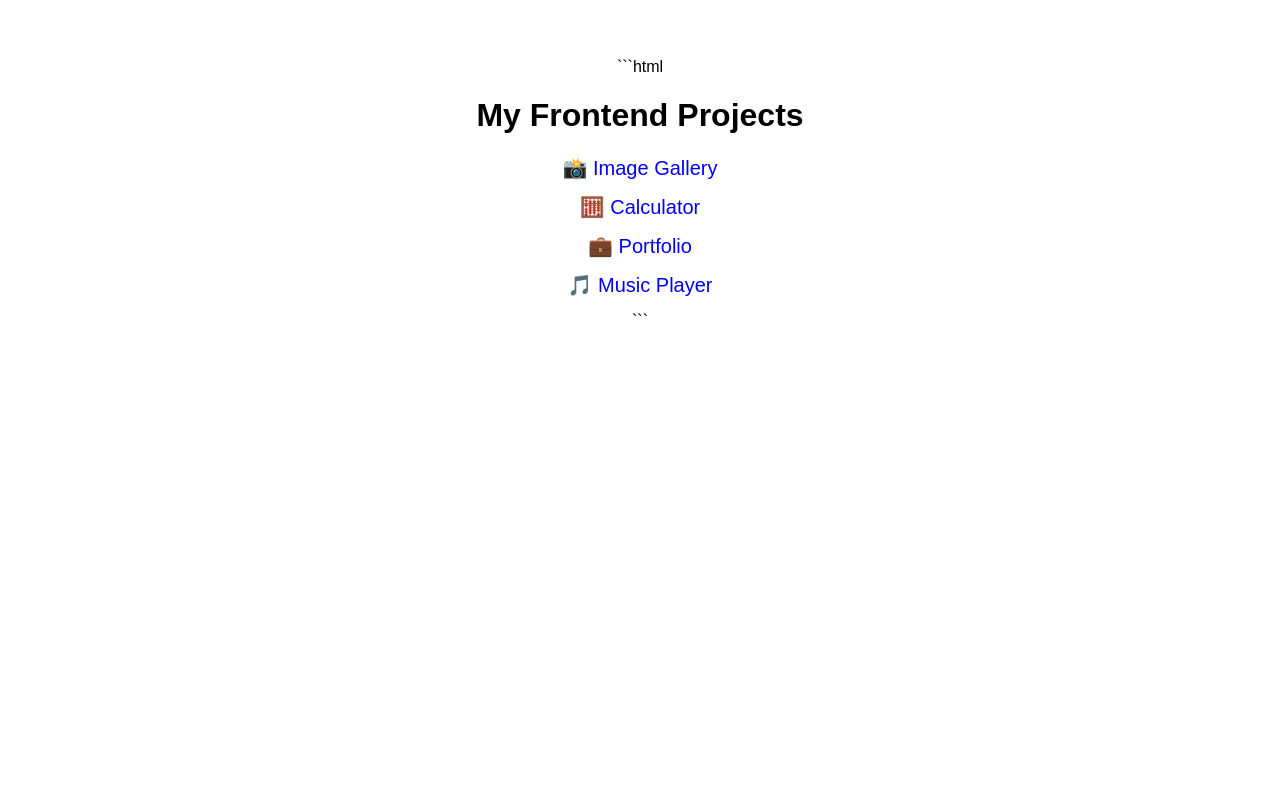
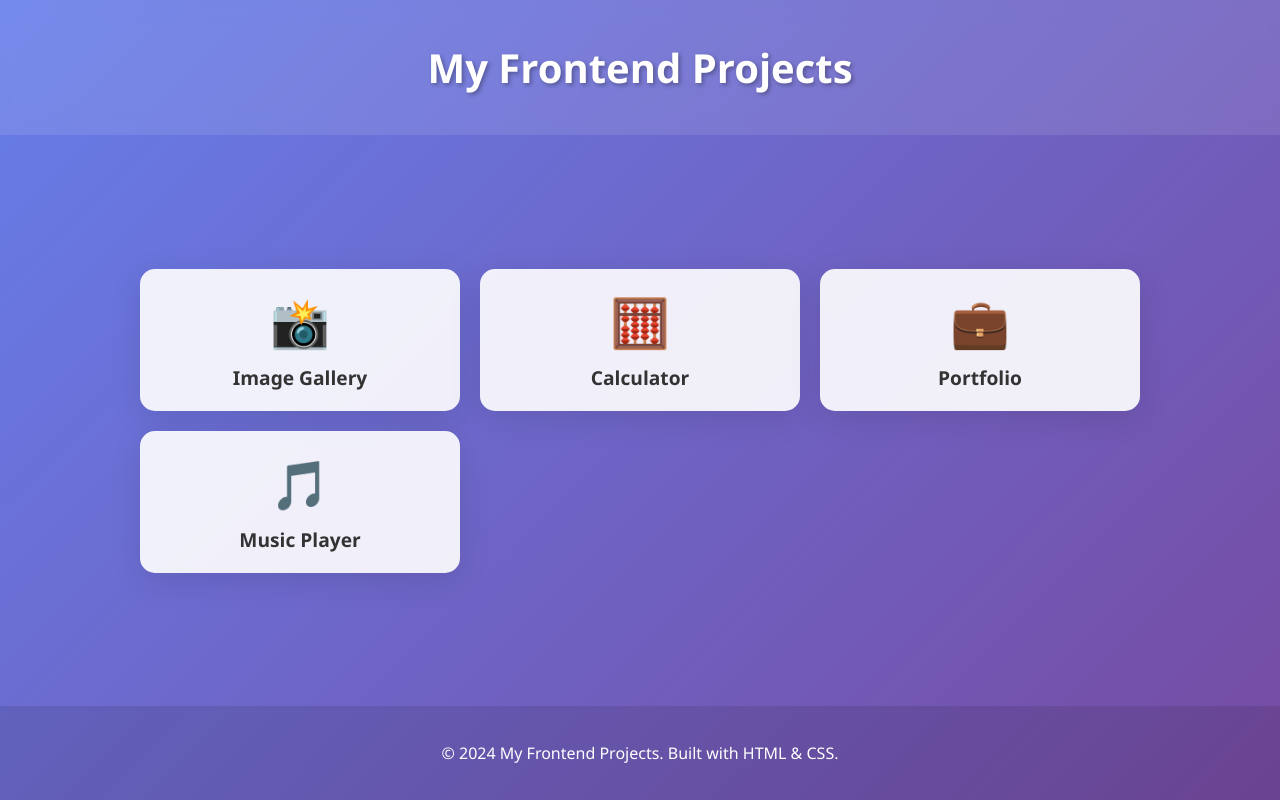
Before and after one commit to Supriya4530/codealpha-tasks, a plain HTML site: page index.html in a window 1280 px wide. Drawn offline with Linux system fonts and the light colour scheme.

Commit message:
added main index file

````diff
--- a/index.html
+++ b/index.html
@@ -1,34 +1,125 @@
-```html
+
 <!DOCTYPE html>
-<html>
+<html lang="en">
 <head>
-  <title>My Projects</title>
+  <meta charset="UTF-8">
+  <meta name="viewport" content="width=device-width, initial-scale=1.0">
+  <title>My Frontend Projects</title>
   <style>
     body {
-      font-family: Arial;
-      text-align: center;
-      padding: 50px;
+      font-family: 'Segoe UI', Tahoma, Geneva, Verdana, sans-serif;
+      margin: 0;
+      padding: 0;
+      background: linear-gradient(135deg, #667eea 0%, #764ba2 100%);
+      color: #333;
+      min-height: 100vh;
+      display: flex;
+      flex-direction: column;
     }
 
-    a {
+    header {
+      text-align: center;
+      padding: 40px 20px;
+      background-color: rgba(255, 255, 255, 0.1);
+      backdrop-filter: blur(10px);
+    }
+
+    h1 {
+      margin: 0;
+      font-size: 2.5em;
+      color: white;
+      text-shadow: 2px 2px 4px rgba(0,0,0,0.3);
+    }
+
+    main {
+      flex: 1;
+      display: flex;
+      justify-content: center;
+      align-items: center;
+      padding: 20px;
+    }
+
+    .projects-grid {
+      display: grid;
+      grid-template-columns: repeat(auto-fit, minmax(250px, 1fr));
+      gap: 20px;
+      max-width: 1000px;
+      width: 100%;
+    }
+
+    .project-card {
+      background: rgba(255, 255, 255, 0.9);
+      border-radius: 15px;
+      padding: 20px;
+      text-align: center;
+      box-shadow: 0 8px 32px rgba(0,0,0,0.1);
+      transition: transform 0.3s ease, box-shadow 0.3s ease;
+      text-decoration: none;
+      color: #333;
       display: block;
-      margin: 15px;
-      font-size: 20px;
-      text-decoration: none;
-      color: blue;
+    }
+
+    .project-card:hover {
+      transform: translateY(-5px);
+      box-shadow: 0 12px 40px rgba(0,0,0,0.2);
+    }
+
+    .project-icon {
+      font-size: 3em;
+      margin-bottom: 10px;
+    }
+
+    .project-title {
+      font-size: 1.2em;
+      font-weight: bold;
+      margin: 0;
+    }
+
+    footer {
+      text-align: center;
+      padding: 20px;
+      background-color: rgba(0,0,0,0.1);
+      color: white;
+    }
+
+    @media (max-width: 600px) {
+      h1 {
+        font-size: 2em;
+      }
+      .projects-grid {
+        grid-template-columns: 1fr;
+      }
     }
   </style>
 </head>
+<body>
+  <header>
+    <h1>My Frontend Projects</h1>
+  </header>
 
-<body>
+  <main>
+    <div class="projects-grid">
+      <a href="Task 1/index.html" class="project-card">
+        <div class="project-icon">📸</div>
+        <h2 class="project-title">Image Gallery</h2>
+      </a>
+      <a href="Task 2/index.html" class="project-card">
+        <div class="project-icon">🧮</div>
+        <h2 class="project-title">Calculator</h2>
+      </a>
+      <a href="Task 3/index.html" class="project-card">
+        <div class="project-icon">💼</div>
+        <h2 class="project-title">Portfolio</h2>
+      </a>
+      <a href="task 4/index.html" class="project-card">
+        <div class="project-icon">🎵</div>
+        <h2 class="project-title">Music Player</h2>
+      </a>
+    </div>
+  </main>
 
-<h1>My Frontend Projects</h1>
-
-<a href="Task 1/index.html">📸 Image Gallery</a>
-<a href="Task 2/index.html">🧮 Calculator</a>
-<a href="Task 3/index.html">💼 Portfolio</a>
-<a href="task 4/index.html">🎵 Music Player</a>
-
+  <footer>
+    <p>&copy; 2024 My Frontend Projects. Built with HTML & CSS.</p>
+  </footer>
 </body>
 </html>
-```
````
